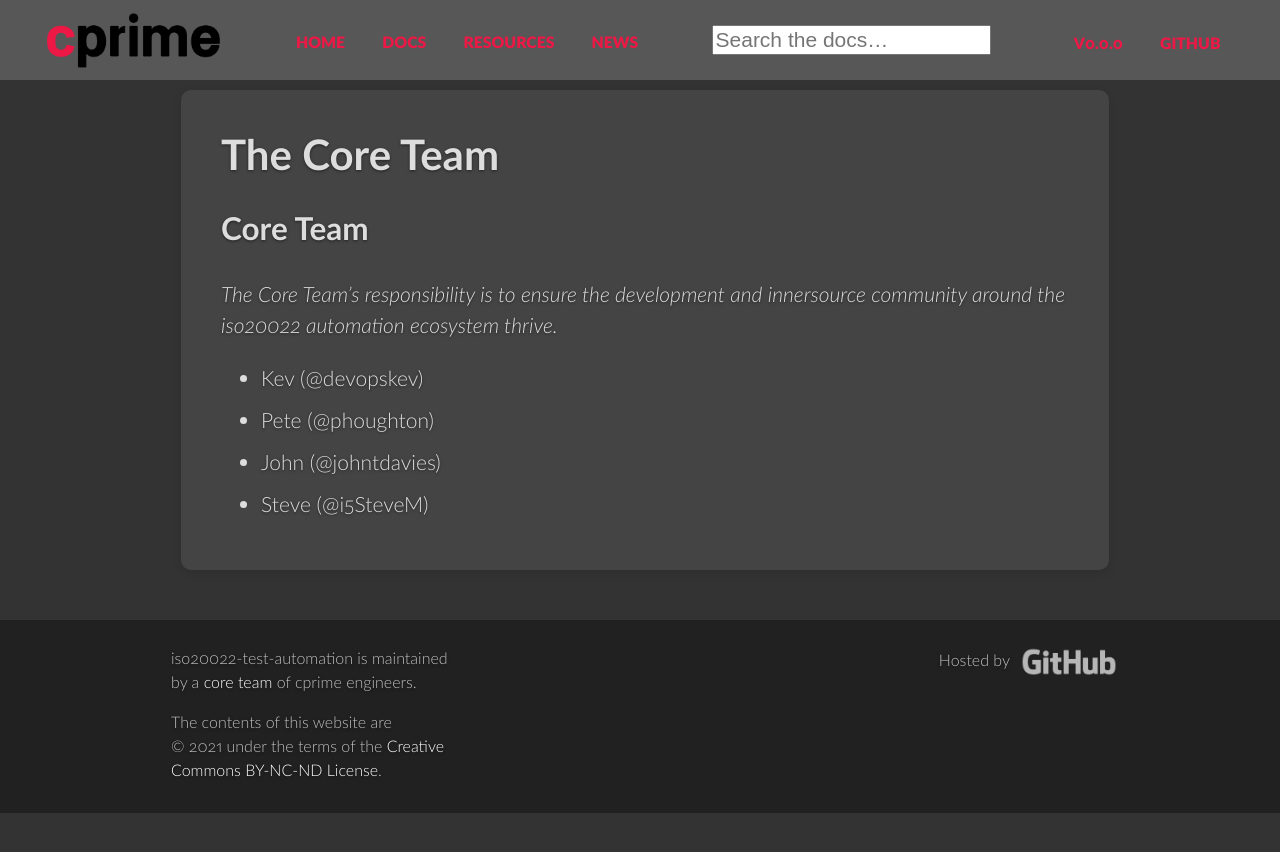
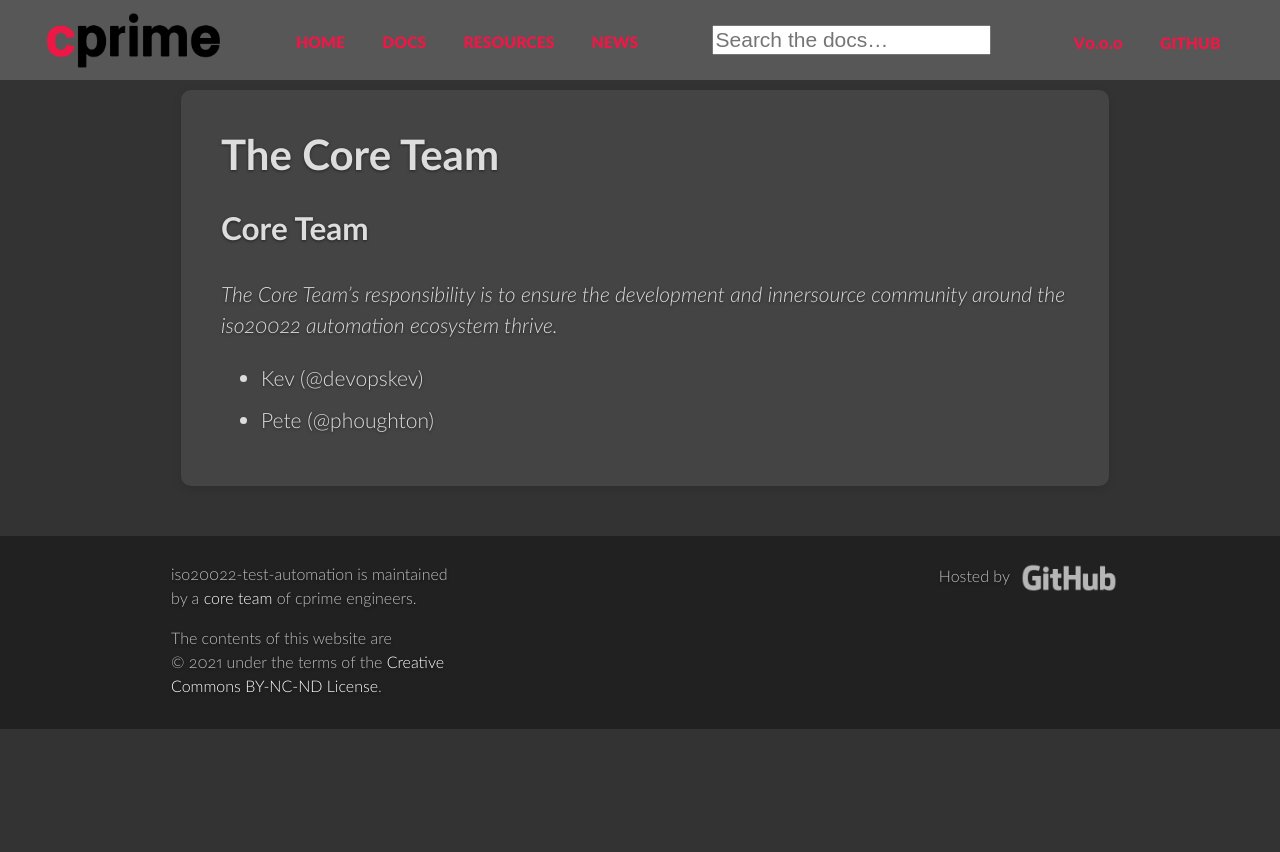
Before and after one commit to alten-labs/es-sentinel, a Jekyll site: the page built from docs/pages/team.md, in a window 1280 px wide. Shown: the top 852 px of the page. Built offline with Jekyll 4.4.1, drawn with Linux system fonts in a browser that asks for light colours; comment, search, counter and statistics services are not loaded.

Commit message:
update homepage and site settings

```diff
--- a/docs/_config.yml
+++ b/docs/_config.yml
@@ -1,9 +1,9 @@
 ---
 version: 0.0.0
-name: iso20022-test-automation
-description: Transform your ISO 20022 test automation strategy.
-url: https://pulp-digital.github.io/iso20022-test-automation/
-repository: https://github.com/pulp-digital/iso20022-test-automation
+name: es-sentinel
+description: We are making embedded systems software safer through the automation of code quality assurance.
+url: https://pulp-digital.github.io/es-sentinel/
+repository: https://github.com/pulp-digital/es-sentinel
 timezone: America/Los_Angeles
 twitter:
   username: cprime
--- a/docs/pages/index.html
+++ b/docs/pages/index.html
@@ -7,7 +7,7 @@
 <section class="intro">
   <div class="grid">
     <div class="unit whole center-on-mobiles">
-      <p class="first">Shift left ISO 20022 automation&nbsp;to accelerate your delivery!</p>
+      <p class="first">We are making embedded systems software safer&nbsp;through the automation of code quality assurance.</p>
     </div>
   </div>
 </section>
@@ -25,10 +25,10 @@
         <p class="line">
           <span class="path">gitpod</span>
           <span class="prompt">$</span>
-          <span class="command">make test/pacs008</span>
+          <span class="command">make test/full</span>
         </p>
         <p class="line">
-          <span class="output"># 554 tests execute in under 10 seconds evaluating 10,000 payment messages.</span>
+          <span class="output"># You're up an running read the docs section of this website to discover how to contribute to this repo.</span>
         </p>
       </div>
     </div>
--- a/docs/pages/team.md
+++ b/docs/pages/team.md
@@ -11,5 +11,3 @@
 
 * Kev (@devopskev)
 * Pete (@phoughton)
-* John (@johntdavies)
-* Steve (@i5SteveM)
```
